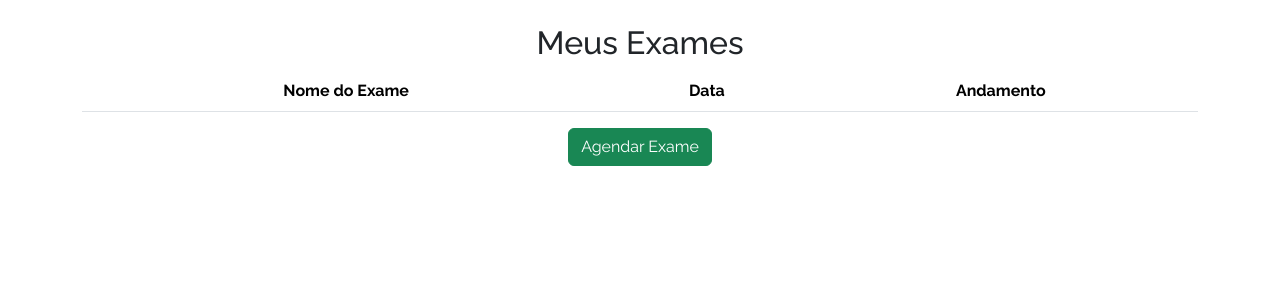
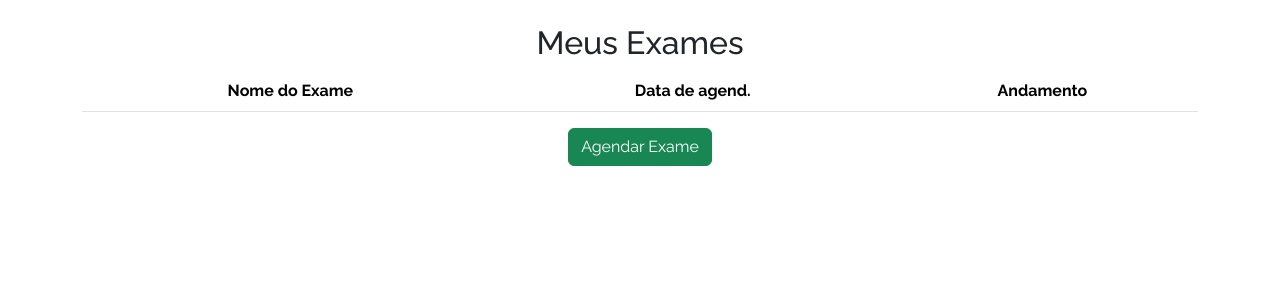
Before and after one commit to Mnz19/Django-crud, a Django app: page / in a window 1280 px wide. Shown: the part 63-363 px from the top of the page. Run offline with Django 4.2, Linux system fonts and the light colour scheme; a user stored in the database is signed in; data comes from the database, SQL or seed files in the repository; both versions use the stored data as it was after the commit; lists and menus that the app fills with data are empty; some libraries are stand-ins or nearby versions.

Commit message:
alterando estilo - create

```diff
--- a/crud/forms.py
+++ b/crud/forms.py
@@ -15,6 +15,7 @@ class AgendamentoExameForm(forms.ModelForm):
         model = AgendamentoExame
         fields = ['exame','data','horario']
         widgets = {
-            'data': forms.DateInput(format=('%d/%m/%Y'),attrs={'class':'form-floating','placeholder':'Select a date','type':'date'}),
-
+            'data': forms.DateInput(format=('%d/%m/%Y'),attrs={'class':'form-floating','placeholder':'Selecione a data','type':'date'}),
+            'exame': forms.Select(attrs={'class': 'form-floating', 'placeholder': 'teste'}),
+            'horario': forms.Select(attrs={'class': 'form-floating', 'placeholder': 'teste'}),
         }
--- a/crud/static/styles.css
+++ b/crud/static/styles.css
@@ -25,10 +25,15 @@
 
   .create select{
       padding: 7px 10px;
-      min-width: 34%;
+      width: 100%;
   }
 
   .create input[type="date"]{
       padding: 6px 10px;
-      min-width: 36%;
+      width: 100%;
   }
+
+  .create label{
+        font-size: 2vh;
+        font-weight: bold;
+  }
--- a/crud/templates/index.html
+++ b/crud/templates/index.html
@@ -14,7 +14,7 @@
             <thead>
                 <tr>
                     <th scope="col"><strong>Nome do Exame</strong></th>
-                    <th scope="col"><strong>Data</strong></th>
+                    <th scope="col"><strong>Data de agend.</strong></th>
                     <th scope="col"><strong>Andamento</strong></th>
                 </tr>
             </thead>
```
Also changed, not shown: db.sqlite3.
